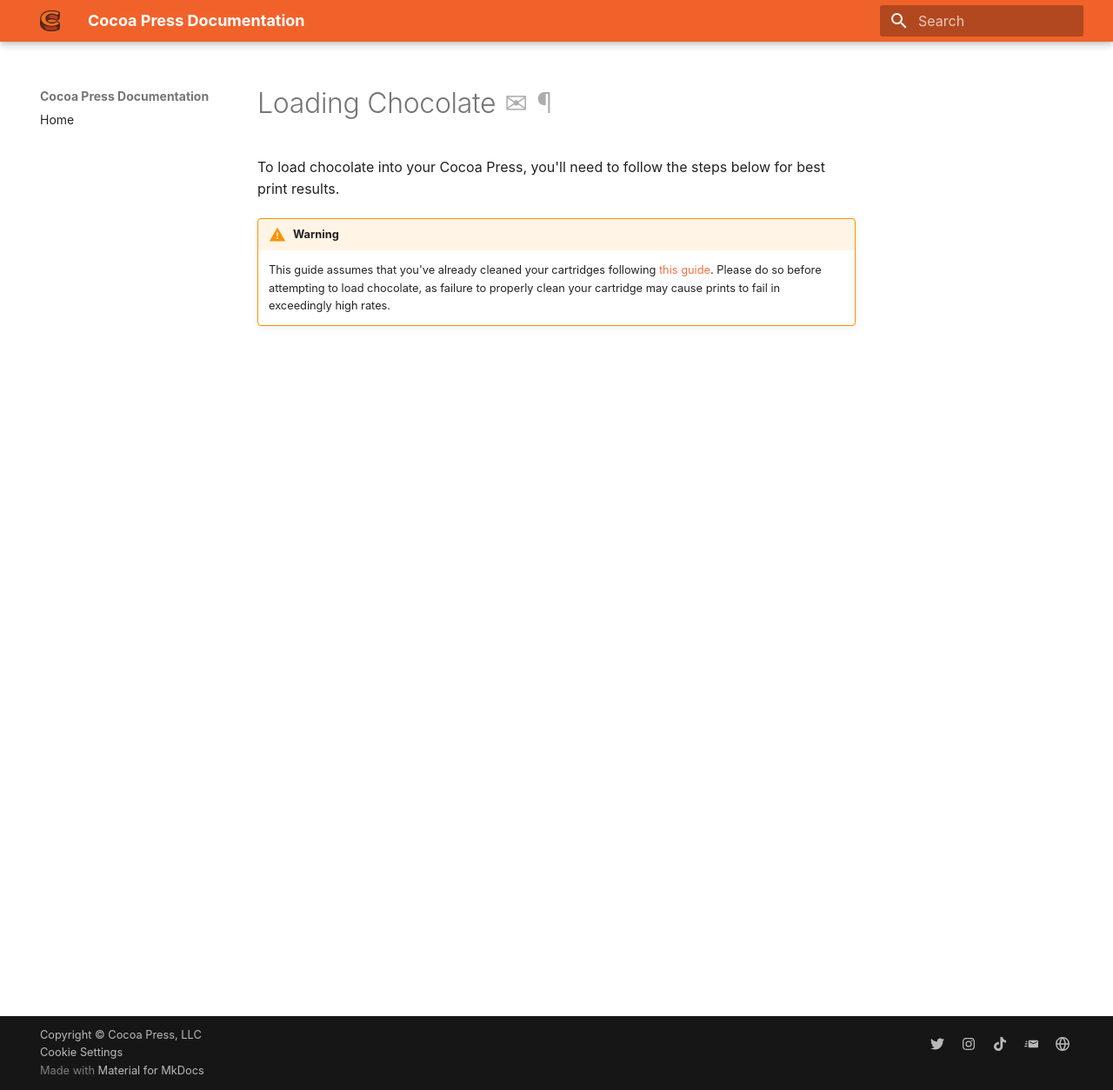
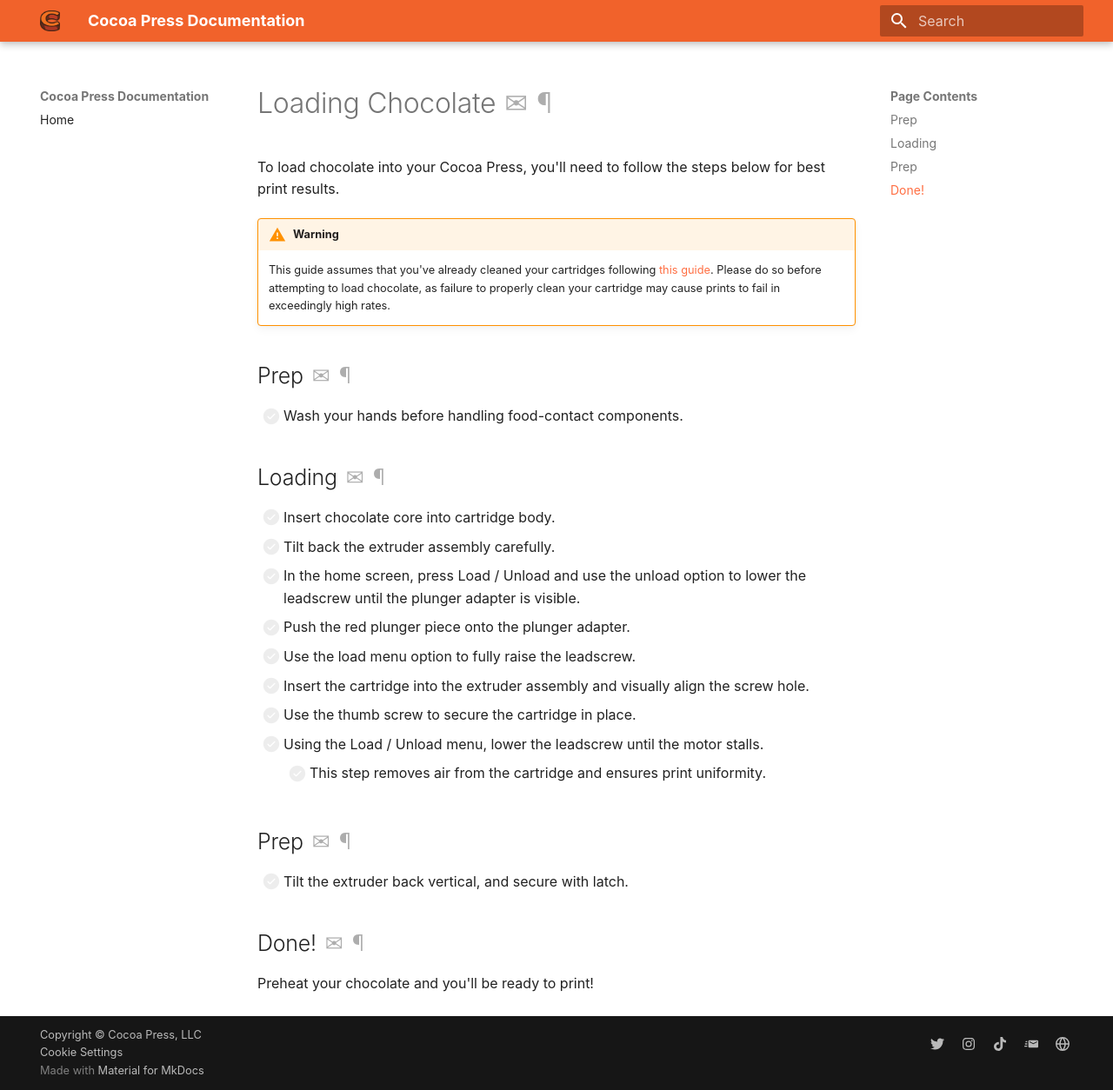
Before and after one commit to CocoaPress/docs, an MkDocs documentation site: the page built from docs/Printer/Loading.md, in a window 1280 px wide and 1254 px high. Shown: the whole window at 87% size. Built offline with MkDocs 1.6.1 and Material for MkDocs 9.7.7, drawn with Linux system fonts in a browser that asks for light colours; some web fonts are replaced.

Commit message:
Rough copy of Loading Chocolate step, needs to be wordier / with more photos.

```diff
--- a/docs/Printer/Loading.md
+++ b/docs/Printer/Loading.md
@@ -4,3 +4,25 @@
 
 !!! warning
     This guide assumes that you've already cleaned your cartridges following [this guide]().  Please do so before attempting to load chocolate, as failure to properly clean your cartridge may cause prints to fail in exceedingly high rates.
+
+## Prep
+ - [ ] Wash your hands before handling food-contact components.
+
+
+## Loading
+ - [ ] Insert chocolate core into cartridge body.
+ - [ ] Tilt back the extruder assembly carefully.
+ - [ ] In the home screen, press Load / Unload and use the unload option to lower the leadscrew until the plunger adapter is visible.
+ - [ ] Push the red plunger piece onto the plunger adapter.
+ - [ ] Use the load menu option to fully raise the leadscrew. <!-- add photo of menu that's updated if Marcio changed / updates it. -->
+ - [ ] Insert the cartridge into the extruder assembly and visually align the screw hole.
+ - [ ] Use the thumb screw to secure the cartridge in place. <!-- use photo of thumbscrew to show "correct" orientation; glamour shot possibility.-->
+ - [ ] Using the Load / Unload menu, lower the leadscrew until the motor stalls.
+    - [ ] This step removes air from the cartridge and ensures print uniformity.
+
+## Prep
+ - [ ] Tilt the extruder back vertical, and secure with latch.
+
+## Done!
+
+Preheat your chocolate and you'll be ready to print!
```
